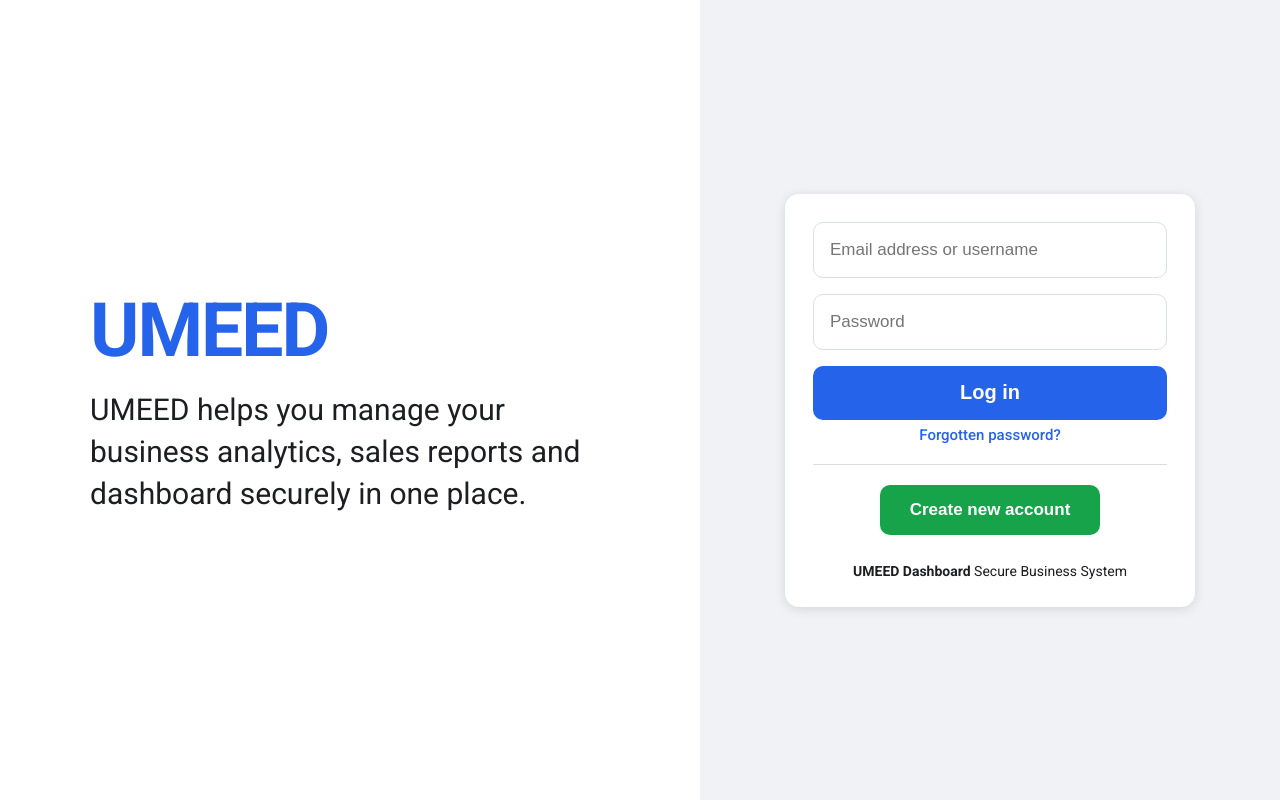
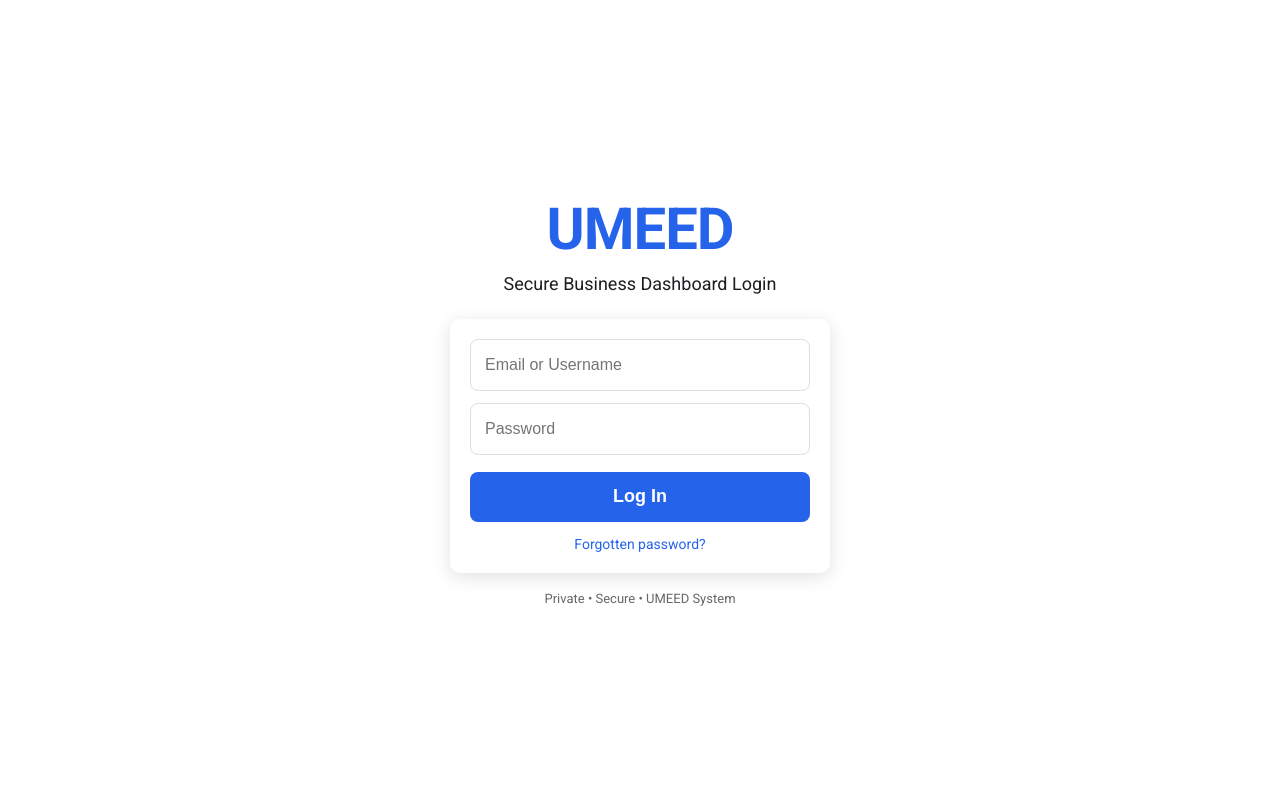
Before and after one commit to Rawish007/dashboard, a Flask app: page /login in a window 1280 px wide. Run offline with Flask 3, Linux system fonts and the light colour scheme.

Commit message:
Update login.html

```diff
--- a/templates/login.html
+++ b/templates/login.html
@@ -6,9 +6,7 @@
 <meta charset="UTF-8">
 <meta name="viewport" content="width=device-width, initial-scale=1.0">
 
-<title>UMEED LOGIN</title>
-
-<link rel="preconnect" href="https://fonts.googleapis.com">
+<title>UMEED Login</title>
 
 <link href="https://fonts.googleapis.com/css2?family=Roboto:wght@300;400;500;700&display=swap" rel="stylesheet">
 
@@ -28,10 +26,7 @@ body{
 
     font-family:'Roboto',sans-serif;
 
-    width:100%;
     height:100vh;
-
-    background:#f0f2f5;
 
     display:flex;
 
@@ -39,116 +34,63 @@ body{
 
     align-items:center;
 
-    overflow:hidden;
+    background:#ffffff;
 
 }
 
-/* MAIN CONTAINER */
+/* LOGIN BOX CENTER */
 
-.container{
+.login-box{
 
     width:100%;
-    height:100vh;
+    max-width:380px;
 
-    display:flex;
+    text-align:center;
 
 }
 
-/* LEFT SIDE */
-
-.left{
-
-    flex:1;
-
-    background:#ffffff;
-
-    display:flex;
-
-    justify-content:center;
-
-    align-items:center;
-
-    padding:60px;
-
-}
-
-/* CONTENT */
-
-.left-content{
-
-    max-width:520px;
-
-}
+/* LOGO */
 
 .logo{
 
-    font-size:75px;
+    font-size:58px;
 
     font-weight:700;
 
     color:#2563eb;
 
-    margin-bottom:15px;
+    letter-spacing:-1px;
 
-    letter-spacing:-2px;
+    margin-bottom:10px;
 
 }
 
-.text{
+/* TAGLINE */
 
-    font-size:30px;
+.tagline{
+
+    font-size:18px;
 
     color:#1c1e21;
 
-    line-height:1.4;
+    margin-bottom:25px;
 
     font-weight:400;
 
 }
 
-/* RIGHT SIDE */
+/* FORM BOX */
 
-.right{
-
-    flex:1;
-
-    display:flex;
-
-    justify-content:center;
-
-    align-items:center;
-
-    background:#f0f2f5;
-
-}
-
-/* LOGIN BOX */
-
-.login-box{
-
-    width:100%;
-    max-width:410px;
+.form-box{
 
     background:#fff;
 
-    padding:28px;
+    padding:20px;
 
-    border-radius:14px;
+    border-radius:10px;
 
     box-shadow:
-    0 2px 12px rgba(0,0,0,0.12);
-
-}
-
-/* FORM */
-
-form{
-
-    display:flex;
-
-    flex-direction:column;
-
-    gap:16px;
+    0 4px 18px rgba(0,0,0,0.12);
 
 }
 
@@ -158,21 +100,19 @@ form{
 
     width:100%;
 
-    height:56px;
+    height:52px;
 
-    border:1px solid #dcdfe3;
+    margin-bottom:12px;
 
-    border-radius:10px;
+    padding:0 14px;
 
-    padding:0 16px;
+    border:1px solid #dddfe2;
 
-    font-size:17px;
+    border-radius:8px;
+
+    font-size:16px;
 
     outline:none;
-
-    transition:0.2s;
-
-    background:#fff;
 
 }
 
@@ -180,8 +120,7 @@ form{
 
     border-color:#2563eb;
 
-    box-shadow:
-    0 0 0 3px rgba(37,99,235,0.15);
+    box-shadow:0 0 0 3px rgba(37,99,235,0.15);
 
 }
 
@@ -191,23 +130,25 @@ form{
 
     width:100%;
 
-    height:54px;
+    height:50px;
 
     border:none;
 
-    border-radius:10px;
+    border-radius:8px;
 
     background:#2563eb;
 
     color:#fff;
 
-    font-size:20px;
+    font-size:18px;
 
     font-weight:700;
 
     cursor:pointer;
 
     transition:0.2s;
+
+    margin-top:5px;
 
 }
 
@@ -221,21 +162,17 @@ form{
 
 .forgot{
 
-    text-align:center;
-
-    margin-top:5px;
+    margin-top:12px;
 
 }
 
 .forgot a{
 
-    text-decoration:none;
+    font-size:14px;
 
     color:#2563eb;
 
-    font-size:15px;
-
-    font-weight:500;
+    text-decoration:none;
 
 }
 
@@ -245,121 +182,15 @@ form{
 
 }
 
-/* LINE */
-
-.line{
-
-    width:100%;
-
-    height:1px;
-
-    background:#dadde1;
-
-    margin:20px 0;
-
-}
-
-/* CREATE BUTTON */
-
-.create-btn{
-
-    width:220px;
-
-    height:50px;
-
-    margin:auto;
-
-    border:none;
-
-    border-radius:10px;
-
-    background:#16a34a;
-
-    color:#fff;
-
-    font-size:17px;
-
-    font-weight:700;
-
-    cursor:pointer;
-
-    display:block;
-
-    transition:0.2s;
-
-}
-
-.create-btn:hover{
-
-    background:#15803d;
-
-}
-
 /* FOOTER */
 
 .footer{
 
-    margin-top:28px;
+    margin-top:18px;
 
-    text-align:center;
+    font-size:13px;
 
-    font-size:14px;
-
-    color:#1c1e21;
-
-}
-
-.footer b{
-
-    font-weight:700;
-
-}
-
-/* MOBILE */
-
-@media(max-width:900px){
-
-    .container{
-
-        flex-direction:column;
-
-        justify-content:center;
-
-        align-items:center;
-
-        padding:20px;
-
-    }
-
-    .left{
-
-        padding:20px;
-
-        text-align:center;
-
-        flex:none;
-
-    }
-
-    .logo{
-
-        font-size:60px;
-
-    }
-
-    .text{
-
-        font-size:24px;
-
-    }
-
-    .right{
-
-        width:100%;
-
-        flex:none;
-
-    }
+    color:#65676b;
 
 }
 
@@ -369,103 +200,34 @@ form{
 
 <body>
 
-<div class="container">
+<div class="login-box">
 
-    <!-- LEFT -->
+    <div class="logo">UMEED</div>
 
-    <div class="left">
+    <div class="tagline">
+        Secure Business Dashboard Login
+    </div>
 
-        <div class="left-content">
+    <div class="form-box">
 
-            <div class="logo">
-                UMEED
-            </div>
+        <form method="POST">
 
-            <div class="text">
+            <input type="text" name="username" class="input" placeholder="Email or Username" required>
 
-                UMEED helps you manage your business analytics,
-                sales reports and dashboard securely in one place.
+            <input type="password" name="password" class="input" placeholder="Password" required>
 
-            </div>
+            <button type="submit" class="login-btn">Log In</button>
 
+        </form>
+
+        <div class="forgot">
+            <a href="/forgot-password">Forgotten password?</a>
         </div>
 
     </div>
 
-    <!-- RIGHT -->
-
-    <div class="right">
-
-        <div class="login-box">
-
-            <!-- FORM -->
-
-            <form method="POST">
-
-                <!-- USERNAME -->
-
-                <input
-                type="text"
-                name="username"
-                class="input"
-                placeholder="Email address or username"
-                required>
-
-                <!-- PASSWORD -->
-
-                <input
-                type="password"
-                name="password"
-                class="input"
-                placeholder="Password"
-                required>
-
-                <!-- LOGIN BUTTON -->
-
-                <button
-                type="submit"
-                class="login-btn">
-
-                    Log in
-
-                </button>
-
-            </form>
-
-            <!-- FORGOT PASSWORD -->
-
-            <div class="forgot">
-
-                <a href="/forgot-password">
-
-                    Forgotten password?
-
-                </a>
-
-            </div>
-
-            <!-- LINE -->
-
-            <div class="line"></div>
-
-            <!-- CREATE BUTTON -->
-
-            <button class="create-btn">
-
-                Create new account
-
-            </button>
-
-            <!-- FOOTER -->
-
-            <div class="footer">
-
-                <b>UMEED Dashboard</b> Secure Business System
-
-            </div>
-
-        </div>
-
+    <div class="footer">
+        Private • Secure • UMEED System
     </div>
 
 </div>
```
